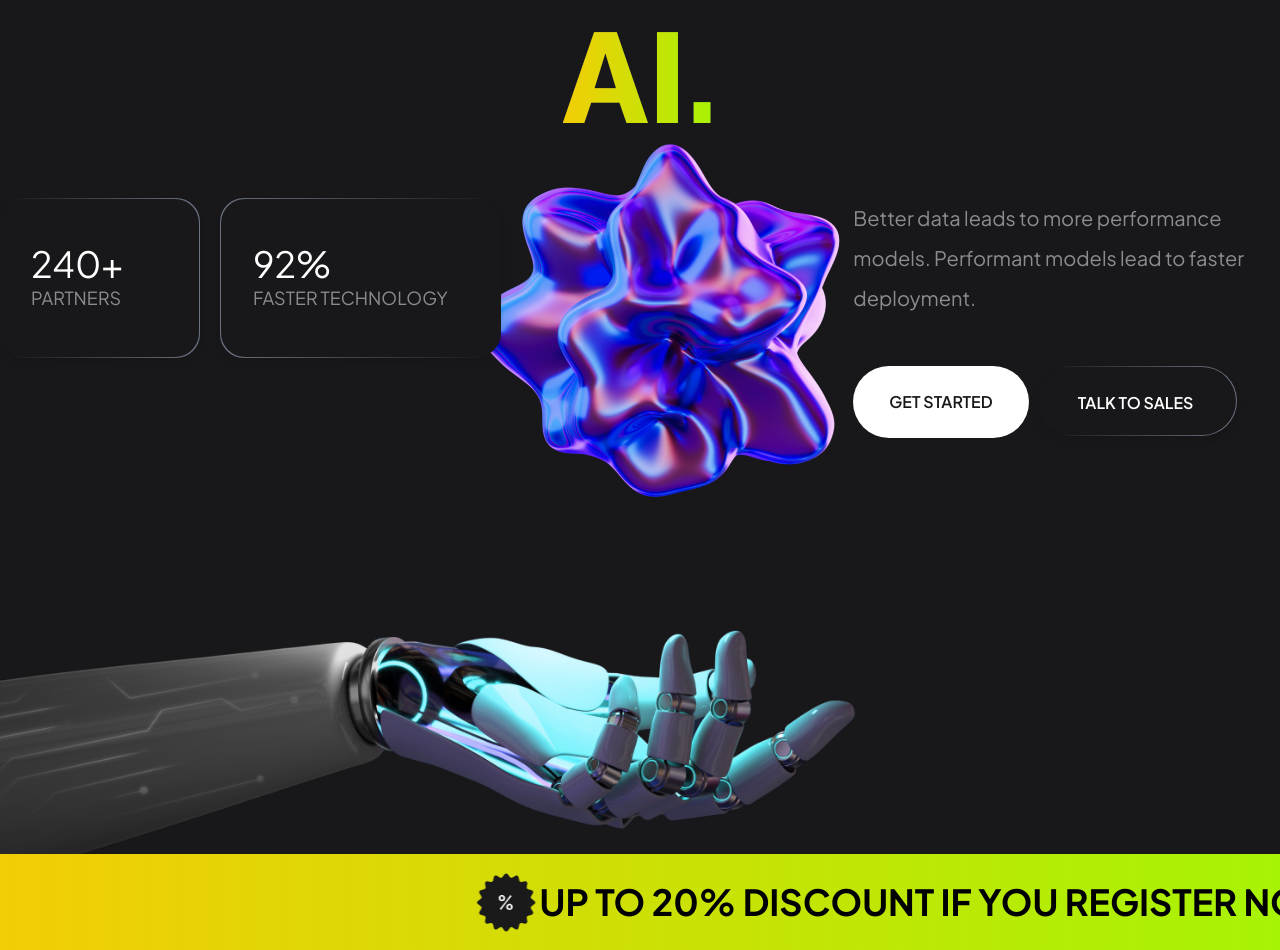
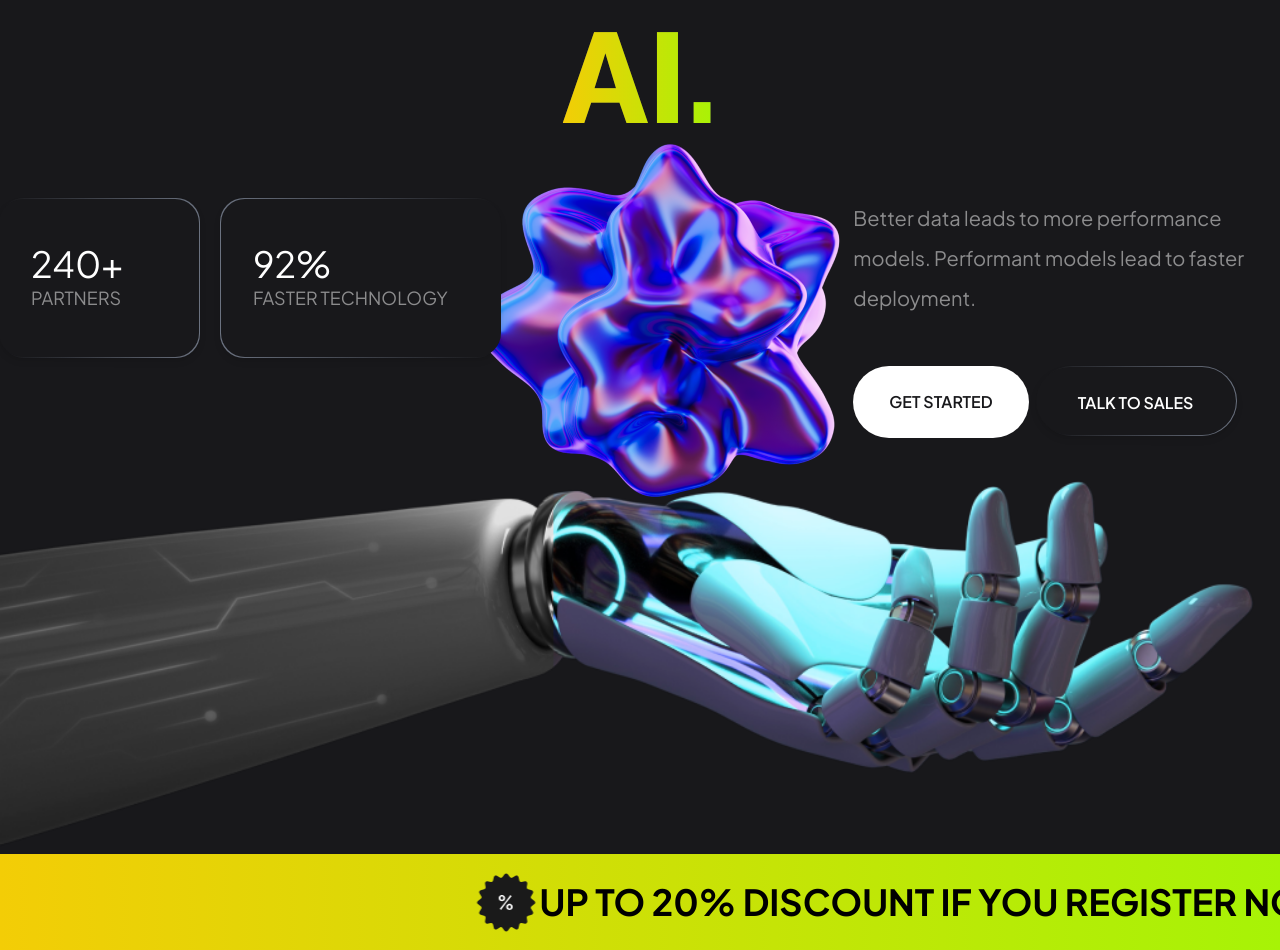
Before and after one commit to gurinalex91/Aiman, a website: page index.html in a window 1280 px wide. Shown: the part 306-1256 px from the top of the page. Drawn offline with Linux system fonts and the light colour scheme.

Commit message:
change img to bg

```diff
--- a/index.html
+++ b/index.html
@@ -62,9 +62,12 @@
       </div>
     </header>
 
-    <main class="relative pb-[400px]">
+    <main class="relative ">
       <!-- first screen -->
-      <div class="container pt-16 pb-28 mx-auto relative">
+      <section class="pb-[400px] bg-[length:1500px] bg-no-repeat bg-[url('/img/hand.png')] bg-left-bottom">
+        <div
+          class="container pt-16 pb-28 mx-auto relative "
+        >
           <h1
             class="font-title font-extrabold text-transparent text-9xl bg-clip-text bg-gradient-to-r from-white via-neutral-700 to-white text-center w-full mb-14"
           >
@@ -125,11 +128,6 @@
             class="absolute bottom-0 left-1/3"
           />
         </div>
-      <img
-        src="img/hand.png"
-        alt="robot's hand"
-        class="absolute bottom-0 left-0 w-4/5 z-0"
-      />
         <div
           class="ticker bg-gradient-to-r from-orange to-green py-7 overflow-hidden absolute bottom-0 right-0 w-full"
         >
@@ -142,6 +140,7 @@
             >
           </p>
         </div>
+      </section>
       <!--Tabs-->
     </main>
   </body>
```
Also changed, not shown: css/style.css. Lines whose indentation alone changed are shown as unchanged.
